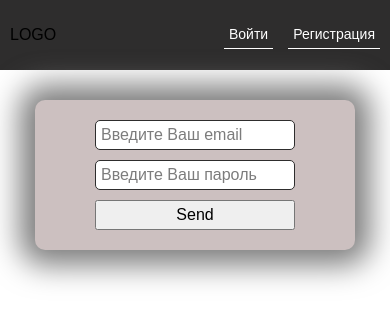
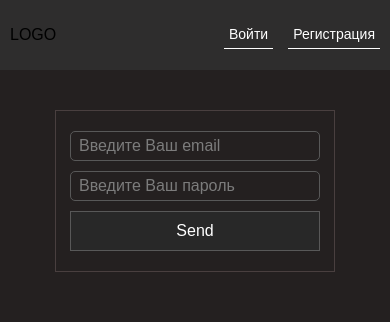
Before and after one commit to igorlyakh/filmoteka, a React (Vite) app: page /login in a window 390 px wide. Shown: the top 322 px of the page. Built offline with nearby package versions, Linux system fonts and the light colour scheme.

Commit message:
update auth from style for mobile

```diff
--- a/src/Components/AuthForm/AuthForm.module.scss
+++ b/src/Components/AuthForm/AuthForm.module.scss
@@ -1,31 +1,40 @@
 .form {
   margin: 0 auto;
-  margin-top: 30px;
+  margin-top: 40px;
   display: flex;
-  width: 320px;
+  width: 280px;
   flex-direction: column;
   align-items: center;
   justify-content: center;
   gap: 10px;
-  background-color: #ccc0c0;
+  border: 1px solid #493f3f;
   padding: 20px;
-  border-radius: 10px;
-  box-shadow: var.$hover-gray 0 0 30px 15px;
   > button {
-    height: 30px;
-    width: 200px;
+    height: 40px;
+    background-color: #282828;
+    border: 1px solid var.$light-grey;
+    color: var.$white;
+    padding: 8px;
+    width: 250px;
     cursor: pointer;
   }
 }
 
 .input {
   height: 30px;
-  width: 200px;
-  padding: 5px;
+  width: 250px;
+  padding: 8px;
   border-radius: 5px;
   outline: none;
-  border: 1px solid var.$dark-gray;
+  color: var.$white;
+  background-color: transparent;
+  border: 1px solid var.$light-grey;
   &::placeholder {
     color: var.$hover-gray;
   }
 }
+
+@media (min-width: 768px) {
+}
+@media (min-width: 1024px) {
+}
--- a/src/styles/global.scss
+++ b/src/styles/global.scss
@@ -5,6 +5,7 @@ body {
   padding: 0;
   font-family: Arial, sans-serif;
   color: variables.$main-text;
+  background-color: variables.$main-bg-black;
 }
 
 h1,
--- a/src/styles/variables.scss
+++ b/src/styles/variables.scss
@@ -3,3 +3,5 @@ $dark-gray: #2e2d2d;
 $hover-gray: #7c7c7c;
 $white: #ffffff;
 $main-text: #000000;
+$main-bg-black: #242020;
+$light-grey: #585858;
```
